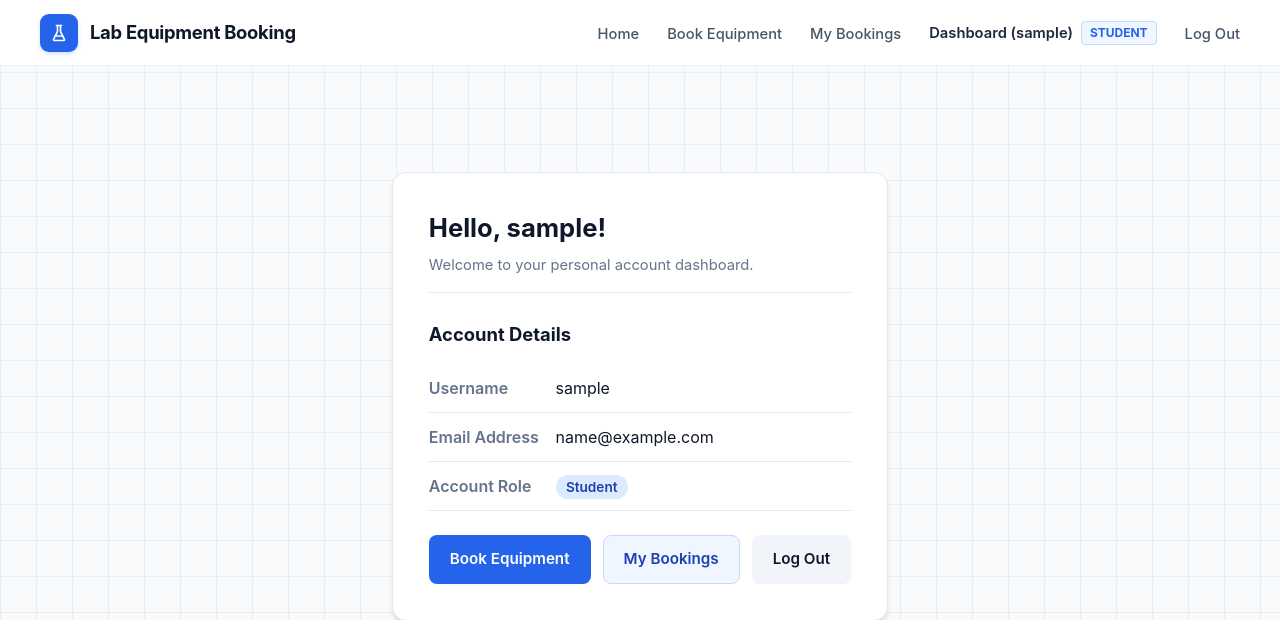
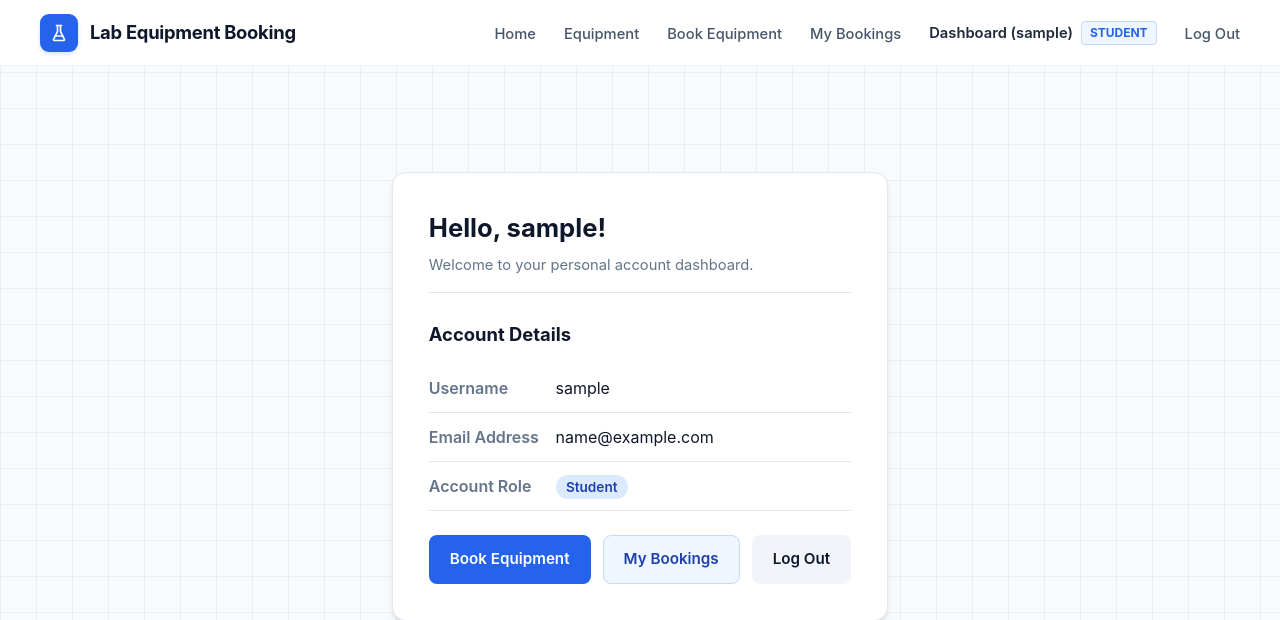
Before and after one commit to ashan2k02/lab-equipment-booking-system, a Flask app: page /dashboard in a window 1280 px wide. Shown: the top 620 px of the page. Run offline with Flask 3, Linux system fonts and the light colour scheme; the visitor is signed in with stand-in values (Sample User, id 1).

Commit message:
Add Equipment link to navbar

```diff
--- a/app/templates/base.html
+++ b/app/templates/base.html
@@ -8,6 +8,7 @@
   <link rel="preconnect" href="https://fonts.gstatic.com" crossorigin>
   <link href="https://fonts.googleapis.com/css2?family=Inter:wght@400;500;600;700;800&display=swap" rel="stylesheet">
   <link rel="stylesheet" href="{{ url_for('static', filename='css/style.css') }}">
+  <link rel="stylesheet" href="{{ url_for('static', filename='css/pages.css') }}">
   {% block extra_head %}{% endblock %}
 </head>
 <body>
@@ -27,6 +28,7 @@
         <ul class="nav-links">
           <li><a href="{{ url_for('home') }}">Home</a></li>
           {% if current_user and current_user.is_authenticated %}
+            <li><a href="{{ url_for('equipment.list_equipment') }}" id="nav-equipment-link">Equipment</a></li>
             <li><a href="{{ url_for('bookings.request_booking') }}" id="nav-book-link">Book Equipment</a></li>
             <li><a href="{{ url_for('bookings.my_bookings') }}" id="nav-my-bookings-link">My Bookings</a></li>
             <li>
```
